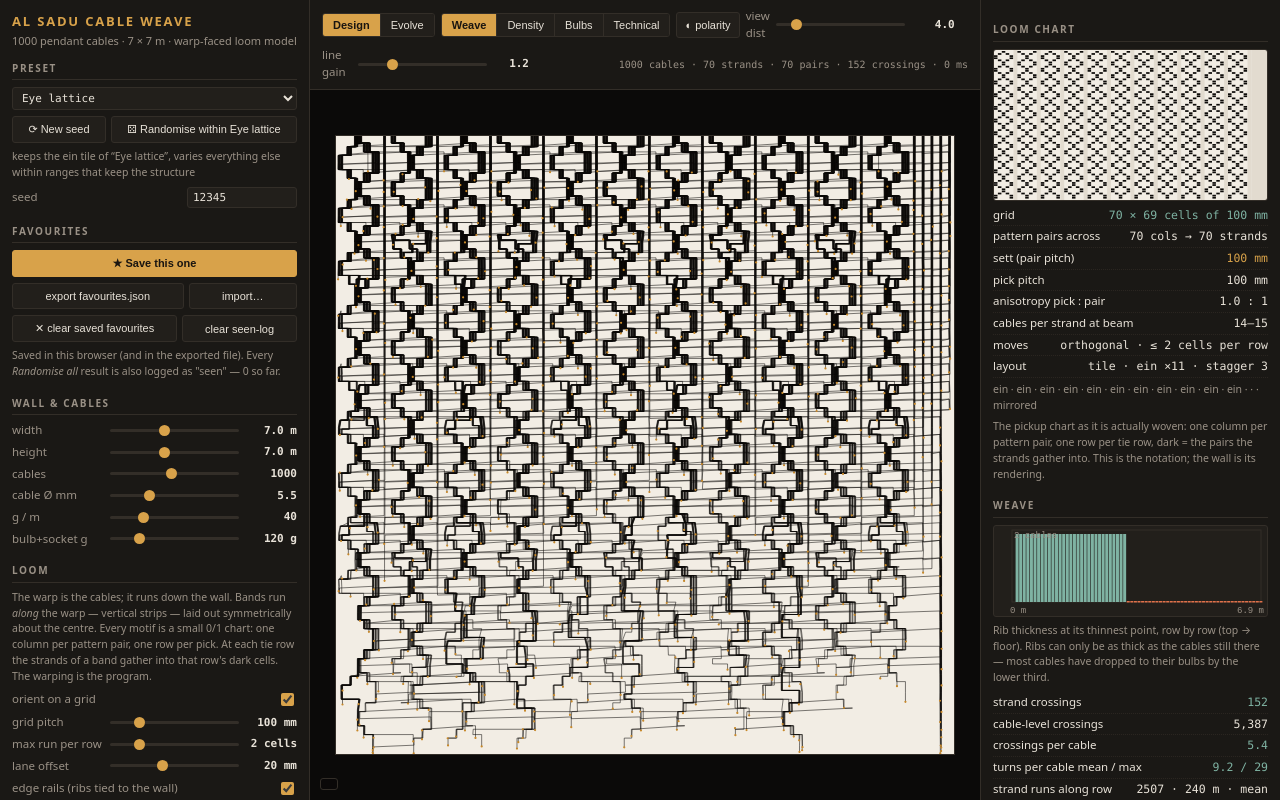
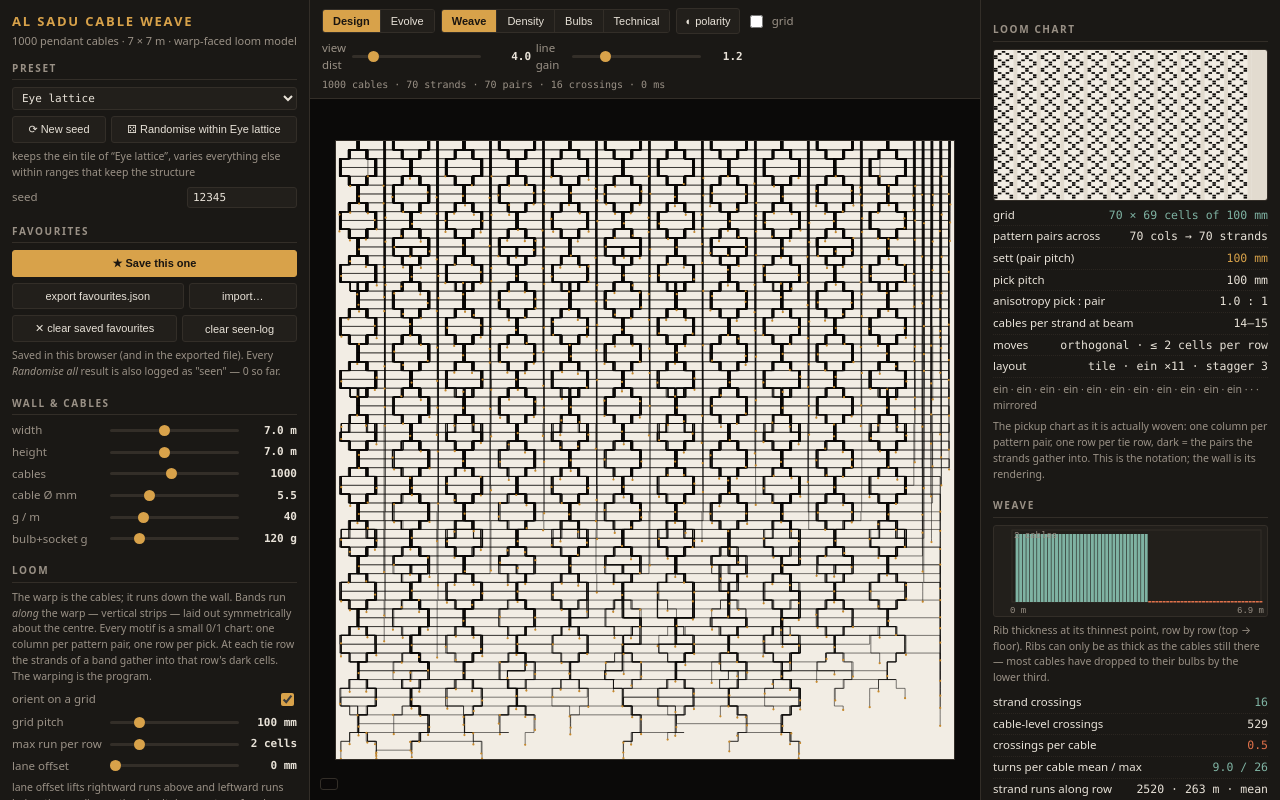
Before and after one commit to stephanschulz/sadu-weave, a plain HTML site: page sadu-weave.html in a window 1280 px wide. Drawn offline with Linux system fonts and the light colour scheme.

Commit message:
more grid like

```diff
--- a/sadu-weave.html
+++ b/sadu-weave.html
@@ -165,6 +165,8 @@
     <label class="row"><span>grid pitch</span><input type="range" id="gridPitch" min="0.05" max="0.3" step="0.005"><b class="val"></b></label>
     <label class="row"><span>max run per row</span><input type="range" id="maxStep" min="1" max="6" step="1"><b class="val"></b></label>
     <label class="row"><span>lane offset</span><input type="range" id="laneOff" min="0" max="0.05" step="0.0025"><b class="val"></b></label>
+    <p class="note">lane offset lifts rightward runs above and leftward runs below the row line so they don't draw on top
+      of each other; 0 keeps every horizontal exactly on the grid line.</p>
     <label class="row"><span>edge rails (ribs tied to the wall)</span><input type="checkbox" id="edgeRails" style="flex:0 0 auto"></label>
     <label class="row"><span>rib pretension</span><input type="range" id="ribTension" min="20" max="600" step="10"><b class="val"></b></label>
     <label class="row"><span>allowed rib sag</span><input type="range" id="maxSag" min="5" max="150" step="5"><b class="val"></b></label>
@@ -269,6 +271,7 @@
         <button data-v="tech">Technical</button>
       </div>
       <button id="btnPolarity">◐ polarity</button>
+      <label class="row" style="margin:0"><input type="checkbox" id="showGrid" style="flex:0 0 auto"> <span style="color:var(--dim)">grid</span></label>
       <label class="row" style="margin:0"><span style="color:var(--dim)">view dist</span>
         <input type="range" id="blur" min="0" max="30" step="0.5" style="flex:0 0 90px"><b class="val" style="flex:0 0 44px"></b></label>
       <label class="row" style="margin:0"><span style="color:var(--dim)">line gain</span>
@@ -447,68 +450,68 @@ const GLYPH_KEYS=Object.keys(GLYPHS);
 /* ───────── presets ───────── */
 const bd=(motif,dup,gap,phase)=>({motif,dup:dup||1,gap:gap==null?1:gap,phase:phase|0});
 const PRESETS = {
-  "Eye lattice":     { layout:"tile", tile:{motif:"ein",     dup:1, gap:1, stagger:3}, grid:true, gridPitch:0.10, maxStep:2, laneOff:0.02, margin:0, rowScale:1, twine:1, twinePer:4, mirror:true, maxAng:45,
+  "Eye lattice":     { layout:"tile", tile:{motif:"ein",     dup:1, gap:1, stagger:3}, grid:true, gridPitch:0.10, maxStep:2, laneOff:0, margin:0, rowScale:1, twine:1, twinePer:4, mirror:true, maxAng:45,
     weftEvery:1, weftPhase:0, weftFloat:6, weftStep:3, weftJitter:0, weftHops:1, weftSag:0, weftSpan:"wall", weftMax:4, edgeRails:true, ribTension:250, maxSag:40,
     borders:[], centre:{glyphs:["bigDiamond"],gap:2,dup:1,rowScale:1,fit:true}},
-  "Diamond net":     { layout:"tile", tile:{motif:"zigzag",  dup:1, gap:1, stagger:4}, grid:true, gridPitch:0.10, maxStep:2, laneOff:0.02, margin:0, rowScale:1, twine:1, twinePer:4, mirror:true, maxAng:45,
+  "Diamond net":     { layout:"tile", tile:{motif:"zigzag",  dup:1, gap:1, stagger:4}, grid:true, gridPitch:0.10, maxStep:2, laneOff:0, margin:0, rowScale:1, twine:1, twinePer:4, mirror:true, maxAng:45,
     weftEvery:1, weftPhase:0, weftFloat:6, weftStep:3, weftJitter:0, weftHops:1, weftSag:0, weftSpan:"wall", weftMax:4, edgeRails:true, ribTension:250, maxSag:40,
     borders:[], centre:{glyphs:["bigDiamond"],gap:2,dup:1,rowScale:1,fit:true}},
-  "Pebble field":    { layout:"tile", tile:{motif:"uwairjan",dup:1, gap:1, stagger:2}, grid:true, gridPitch:0.10, maxStep:1, laneOff:0.02, margin:0, rowScale:2, twine:1, twinePer:4, mirror:true, maxAng:45,
+  "Pebble field":    { layout:"tile", tile:{motif:"uwairjan",dup:1, gap:1, stagger:2}, grid:true, gridPitch:0.10, maxStep:1, laneOff:0, margin:0, rowScale:2, twine:1, twinePer:4, mirror:true, maxAng:45,
     weftEvery:1, weftPhase:0, weftFloat:6, weftStep:3, weftJitter:0, weftHops:1, weftSag:0, weftSpan:"wall", weftMax:4, edgeRails:true, ribTension:250, maxSag:40,
     borders:[], centre:{glyphs:["bigDiamond"],gap:2,dup:1,rowScale:1,fit:true}},
-  "Cross net":       { layout:"tile", tile:{motif:"cross",   dup:1, gap:1, stagger:2}, grid:true, gridPitch:0.10, maxStep:2, laneOff:0.02, margin:0, rowScale:1, twine:1, twinePer:4, mirror:true, maxAng:45,
+  "Cross net":       { layout:"tile", tile:{motif:"cross",   dup:1, gap:1, stagger:2}, grid:true, gridPitch:0.10, maxStep:2, laneOff:0, margin:0, rowScale:1, twine:1, twinePer:4, mirror:true, maxAng:45,
     weftEvery:1, weftPhase:0, weftFloat:6, weftStep:3, weftJitter:0, weftHops:1, weftSag:0, weftSpan:"wall", weftMax:4, edgeRails:true, ribTension:250, maxSag:40,
     borders:[], centre:{glyphs:["bigDiamond"],gap:2,dup:1,rowScale:1,fit:true}},
-  "Fir forest":      { layout:"tile", tile:{motif:"shajar",  dup:1, gap:1, stagger:2}, grid:true, gridPitch:0.10, maxStep:2, laneOff:0.02, margin:0, rowScale:2, twine:1, twinePer:4, mirror:true, maxAng:45,
+  "Fir forest":      { layout:"tile", tile:{motif:"shajar",  dup:1, gap:1, stagger:2}, grid:true, gridPitch:0.10, maxStep:2, laneOff:0, margin:0, rowScale:2, twine:1, twinePer:4, mirror:true, maxAng:45,
     weftEvery:1, weftPhase:0, weftFloat:6, weftStep:3, weftJitter:0, weftHops:1, weftSag:0, weftSpan:"wall", weftMax:4, edgeRails:true, ribTension:250, maxSag:40,
     borders:[], centre:{glyphs:["bigDiamond"],gap:2,dup:1,rowScale:1,fit:true}},
   "Sadu strip (default)":{
     layout:"sadu", edgeRails:true, ribTension:250, maxSag:40,
     rows:32, rowScale:1, twine:0.6, twinePer:4, mirror:true, maxAng:45,
-    grid:true, gridPitch:0.10, maxStep:2, laneOff:0.02, edgeRails:true, ribTension:250, maxSag:40,
-    grid:true, gridPitch:0.10, maxStep:2, laneOff:0.02, margin:0,
+    grid:true, gridPitch:0.10, maxStep:2, laneOff:0, edgeRails:true, ribTension:250, maxSag:40,
+    grid:true, gridPitch:0.10, maxStep:2, laneOff:0, margin:0,
     weftEvery:1, weftPhase:0, weftFloat:6, weftStep:3, weftJitter:0, weftHops:1, weftSag:0, weftSpan:"wall",
     borders:[bd("stripe",2,1),bd("zigzag",1,1),bd("ein",1,1),bd("dhurs",1,1),bd("uwairjan",1,2)],
     centre:{glyphs:["bigDiamond","tree","nested"],gap:3,dup:2,rowScale:2,fit:true}},
   "Columns of eyes":{
     layout:"sadu", edgeRails:true, ribTension:250, maxSag:40,
     rows:36, rowScale:1, twine:0.6, twinePer:4, mirror:true, maxAng:45,
-    grid:true, gridPitch:0.10, maxStep:2, laneOff:0.02, margin:0,
+    grid:true, gridPitch:0.10, maxStep:2, laneOff:0, margin:0,
     weftEvery:1, weftPhase:0, weftFloat:6, weftStep:3, weftJitter:0, weftHops:1, weftSag:0.02, weftSpan:"wall",
     borders:[bd("zigzag",1,1),bd("ein",1,1),bd("zigzag",1,1),bd("diamond",1,1),bd("ein",1,1)],
     centre:{glyphs:["solid","solid","solid"],gap:2,dup:1,rowScale:2,fit:true}},
   "Big shajarah":{
     layout:"sadu", edgeRails:true, ribTension:250, maxSag:40,
     rows:34, rowScale:1, twine:0.55, twinePer:4, mirror:true, maxAng:45,
-    grid:true, gridPitch:0.12, maxStep:3, laneOff:0.02, margin:0,
+    grid:true, gridPitch:0.12, maxStep:3, laneOff:0, margin:0,
     weftEvery:1, weftPhase:0, weftFloat:8, weftStep:4, weftJitter:0, weftHops:1, weftSag:0.04, weftSpan:"wall",
     borders:[bd("dhurs",1,1),bd("ein",1,1),bd("hubub",1,2)],
     centre:{glyphs:["nested","solid"],gap:2,dup:3,rowScale:3,fit:true}},
   "Ribs and seeds":{
     layout:"sadu", edgeRails:true, ribTension:250, maxSag:40,
     rows:40, rowScale:1, twine:0.7, twinePer:3, mirror:true, maxAng:45,
-    grid:true, gridPitch:0.10, maxStep:1, laneOff:0.02, margin:0,
+    grid:true, gridPitch:0.10, maxStep:1, laneOff:0, margin:0,
     weftEvery:1, weftPhase:0, weftFloat:6, weftStep:3, weftJitter:0, weftHops:1, weftSag:0.02, weftSpan:"wall",
     borders:[bd("hubub",1,1),bd("dealla",1,1),bd("hubub",1,1),bd("ladder",1,1),bd("dealla",1,2)],
     centre:{glyphs:["comb","bars","comb","bars"],gap:3,dup:2,rowScale:1,fit:true}},
   "Teeth border":{
     layout:"sadu", edgeRails:true, ribTension:250, maxSag:40,
     rows:32, rowScale:1, twine:0.6, twinePer:5, mirror:true, maxAng:45,
-    grid:true, gridPitch:0.10, maxStep:2, laneOff:0.02, margin:0,
+    grid:true, gridPitch:0.10, maxStep:2, laneOff:0, margin:0,
     weftEvery:1, weftPhase:0, weftFloat:5, weftStep:2, weftJitter:0.3, weftHops:1, weftSag:0.03, weftSpan:"wall",
     borders:[bd("stripe",3,1),bd("dhurs",1,0),bd("teethIn",1,1),bd("vees",1,2)],
     centre:{glyphs:["steps","hourglass","steps"],gap:3,dup:2,rowScale:1,fit:true}},
   "Sparse stripes":{
     layout:"sadu", edgeRails:true, ribTension:250, maxSag:40,
     rows:28, rowScale:2, twine:0.5, twinePer:4, mirror:true, maxAng:40,
-    grid:true, gridPitch:0.125, maxStep:2, laneOff:0.025, margin:0,
+    grid:true, gridPitch:0.125, maxStep:2, laneOff:0, margin:0,
     weftEvery:1, weftPhase:0, weftFloat:10, weftStep:5, weftJitter:0, weftHops:1, weftSag:0.05, weftSpan:"wall",
     borders:[bd("stripe",2,3),bd("cross",1,3),bd("stripe",2,3)],
     centre:{glyphs:["bigDiamond"],gap:6,dup:2,rowScale:3,fit:true}},
   "Asymmetric strip":{
     layout:"sadu", edgeRails:true, ribTension:250, maxSag:40,
     rows:34, rowScale:1, twine:0.6, twinePer:4, mirror:false, maxAng:45,
-    grid:true, gridPitch:0.10, maxStep:2, laneOff:0.02, margin:0,
+    grid:true, gridPitch:0.10, maxStep:2, laneOff:0, margin:0,
     weftEvery:1, weftPhase:0, weftFloat:6, weftStep:2, weftJitter:0.3, weftHops:1, weftSag:0.03, weftSpan:"wall",
     borders:[bd("zigzag",1,1),bd("ein",1,1),bd("dhurs",1,1),bd("shajar",2,1),bd("uwairjan",2,0),bd("dhurs",1,1),bd("ein",1,1),bd("zigzag",1,0)],
     centre:{glyphs:["tree","arrow"],gap:3,dup:2,rowScale:1,fit:true}},
@@ -518,7 +521,7 @@ const PRESETS = {
 const P = {
   seed:12345, width:7, height:7, count:1000, dia:5.5, gpm:40, bulbMass:120,
   rows:32, maxDepth:6.9, margin:0, maxAng:45, snap:0, pack:1,
-  grid:true, gridPitch:0.10, maxStep:2, laneOff:0.02, edgeRails:true, ribTension:250, maxSag:40,
+  grid:true, gridPitch:0.10, maxStep:2, laneOff:0, edgeRails:true, ribTension:250, maxSag:40,
   layout:"tile", tile:{motif:"ein", dup:1, gap:1, stagger:3},
   rowScale:1, twine:1.0, twinePer:4, mirror:true,
   weftEvery:1, weftPhase:0, weftFloat:6, weftStep:3, weftJitter:0, weftHops:1, weftSag:0.0, weftSpan:"wall", weftMax:4,
@@ -526,7 +529,7 @@ const P = {
   borders: PRESETS["Sadu strip (default)"].borders.map(b=>({...b})),
   centre: {...PRESETS["Sadu strip (default)"].centre, glyphs:[...PRESETS["Sadu strip (default)"].centre.glyphs], fit:true},
 };
-let view="weave", polarity=1, blurPx=4, gain=1.2;
+let view="weave", polarity=1, blurPx=4, gain=1.2, showGrid=false;
 let D = null;
 
 /* ═══════════════════════ COMPOSITION ═══════════════════════ */
@@ -740,6 +743,7 @@ function generate(P){
       if(toRight) B.cables.unshift(id); else B.cables.push(id);
       const c=cab[id]; c.node=B.id;
       const wB=bw(B.cables.length), offB = toRight ? -wB/2 : wB/2;
+      c.off = offB;                                                              // its slot in the new bundle, for life
       const lane = gridOn ? (toRight? -P.laneOff : P.laneOff) : 0;
       c.pts.push(xb+offB, r*dy + lane + P.weftSag*(0.5+0.5*k/Math.max(1,count)));   // stacked wefts sit a little apart
       moved++;
@@ -870,7 +874,7 @@ function generate(P){
     const groups=new Map();
     for(const nd of allNodes){ const key = gridOn ? nd.tcol : (nd.band.id+":"+nd.cell); if(!groups.has(key)) groups.set(key,[]); groups.get(key).push(nd); }
     for(const [key,list] of groups){
-      const m=list.length, sp = m>1 ? Math.min(colPitch*0.6/(m-1), colPitch*0.3) : 0;
+      const m=list.length, sp = (!gridOn && m>1) ? Math.min(colPitch*0.6/(m-1), colPitch*0.3) : 0;
       list.forEach((nd,i)=>{
         const b=nd.band;
         let x = gridOn ? mg + (nd.tcol+0.5)*colPitch + (i-(m-1)/2)*sp
@@ -881,10 +885,11 @@ function generate(P){
           x = clamp(x, mg+w/2, W-mg-w/2);
           nd.path.push(x); nd.count.push(nc);
           const moved = nd.pcol!==undefined && nd.tcol!==nd.pcol;
+          const slot=(k)=>{ const c=cab[nd.cables[k]]; if(c.off===undefined) c.off = nc>1?((k/(nc-1))-0.5)*w:0; return c.off; };
           if(moved){ const lane = x>prev ? -P.laneOff : P.laneOff; runCells+=Math.abs(nd.tcol-nd.pcol); runs++; runLen+=Math.abs(x-prev);
-            for(let k=0;k<nc;k++){ const off = nc>1?((k/(nc-1))-0.5)*w:0;
+            for(let k=0;k<nc;k++){ const off=slot(k);
               cab[nd.cables[k]].pts.push(prev+off, y+lane, x+off, y+lane); cab[nd.cables[k]].node=nd.id; } }
-          else for(let k=0;k<nc;k++){ const off = nc>1?((k/(nc-1))-0.5)*w:0; cab[nd.cables[k]].pts.push(x+off, y); cab[nd.cables[k]].node=nd.id; }
+          else for(let k=0;k<nc;k++){ const off=slot(k); cab[nd.cables[k]].pts.push(x+off, y); cab[nd.cables[k]].node=nd.id; }
           nd.pcol = nd.tcol;
         } else {
           if(!b.isGround) x += twA*tri(r/Math.max(1,P.twinePer) + (nd.c%2)*0.5);   // twining
@@ -941,7 +946,8 @@ function generate(P){
         while(lo<hi){const m=(lo+hi)>>1; if(cw[m]<=v)lo=m+1;else hi=m;}
         const nd=pool[lo], n=nd.cables.length;
         const side = rng()<0.5 ? 0 : n-1;
-        const w=bw(n), off = n>1?((side/(n-1))-0.5)*w:0;
+        const w=bw(n), cs=cab[nd.cables[side]];
+        const off = gridOn && cs.off!==undefined ? cs.off : (n>1?((side/(n-1))-0.5)*w:0);
         const x = nd.path[nd.path.length-1]+off;
         const y = clamp(r*dy + tLo[r] + rng()*(tHi[r]-tLo[r]), 0, H);
         const d = minDist(x,y);
@@ -1106,11 +1112,29 @@ function draw(){
   const fg = polarity? "#0d0b09" : "#efe9de";
   ctx.setTransform(1,0,0,1,0,0);
   ctx.fillStyle=bg; ctx.fillRect(0,0,cv.width,cv.height);
+  if(showGrid && D.gridOn && view!=="density") drawBaseGrid();
   const lw = Math.max(0.35, D.dia*scale)*gain;
   if(view==="density"){ drawDensity(bg,fg,lw); }
   else if(view==="bulbs"){ drawBulbs(bg,fg); }
   else if(view==="tech"){ drawTech(bg,fg,lw); }
   else { drawWeave(fg,lw,true); }
+}
+/* the lines the cables actually follow: column centres and row lines of the grid */
+function drawBaseGrid(){
+  const cols=D.layout.cols, mg=D.P.margin;
+  ctx.save(); ctx.lineWidth=1;
+  ctx.strokeStyle = polarity ? "rgba(120,100,70,.22)" : "rgba(216,162,74,.20)";
+  ctx.beginPath();
+  for(let c=0;c<cols;c++){ const X=(mg+(c+0.5)*D.colPitch)*scale; ctx.moveTo(X,0); ctx.lineTo(X,D.H*scale); }
+  for(let r=0;r<=D.R;r++){ const Y=r*D.dy*scale; ctx.moveTo(0,Y); ctx.lineTo(D.W*scale,Y); }
+  ctx.stroke();
+  ctx.strokeStyle = polarity ? "rgba(120,100,70,.35)" : "rgba(216,162,74,.32)"; ctx.beginPath();
+  for(let c=0;c<cols;c+=10){ const X=(mg+(c+0.5)*D.colPitch)*scale; ctx.moveTo(X,0); ctx.lineTo(X,D.H*scale); }
+  for(let r=0;r<=D.R;r+=10){ const Y=r*D.dy*scale; ctx.moveTo(0,Y); ctx.lineTo(D.W*scale,Y); }
+  ctx.stroke();
+  ctx.fillStyle = polarity ? "rgba(120,100,70,.7)" : "rgba(216,162,74,.7)"; ctx.font=`${Math.max(9,10*scale/200)}px ui-monospace,monospace`;
+  for(let m=1;m<D.W;m++) ctx.fillText(m+" m", m*scale+3, 12*Math.max(1,scale/200));
+  ctx.restore();
 }
 function strokeCables(colour,lw,alpha){
   ctx.lineWidth=lw; ctx.strokeStyle=colour; ctx.globalAlpha=alpha;
@@ -1561,7 +1585,7 @@ function randomiseWithin(pr){
   applyParams(pr);
   P.seed=(R()*1e9)|0;
   P.gridPitch=+(Math.round(pr.gridPitch*rf(0.9,1.15)/0.005)*0.005).toFixed(3);
-  P.maxStep=clamp((pr.maxStep|0)+ri(-1,1),1,4); P.laneOff=+rf(0.01,0.03).toFixed(4);
+  P.maxStep=clamp((pr.maxStep|0)+ri(-1,1),1,4); P.laneOff=0;
   P.rowScale=clamp((pr.rowScale|0)+(R()<0.3?ri(-1,1):0),1,3);
   P.twine=R()<0.15?0:+rf(0.6,1.2).toFixed(2); P.twinePer=clamp((pr.twinePer|0)+ri(-2,2),1,8);
   P.shedGamma=+rf(0.6,1.1).toFixed(2); P.tailFactor=+rf(0.5,2.5).toFixed(1); P.topClear=+pick([0.2,0.4,0.4,0.6]).toFixed(2); P.minGap=ri(30,100);
@@ -1633,6 +1657,7 @@ document.querySelectorAll("#viewSeg button").forEach(b=>b.onclick=()=>{
   b.classList.add("on"); view=b.dataset.v; draw();
 });
 document.getElementById("btnPolarity").onclick=()=>{polarity=polarity?0:1;draw();};
+document.getElementById("showGrid").addEventListener("change",e=>{ showGrid=e.target.checked; draw(); });
 document.getElementById("blur").addEventListener("input",e=>{
   blurPx=parseFloat(e.target.value);
   e.target.parentElement.querySelector(".val").textContent=fmt(blurPx,1);
@@ -1657,6 +1682,7 @@ window.addEventListener("keydown",e=>{
   if(e.target.tagName==="INPUT"||e.target.tagName==="SELECT")return;
   if(e.key==="r"){document.getElementById("btnRand").click();}
   if(e.key==="p"){polarity=polarity?0:1;draw();}
+  if(e.key==="g"){ showGrid=!showGrid; document.getElementById("showGrid").checked=showGrid; draw(); }
   if(e.key>="1"&&e.key<="4"){document.querySelectorAll("#viewSeg button")[+e.key-1].click();}
 });
 
```
Also changed, not shown: 1 other file.
